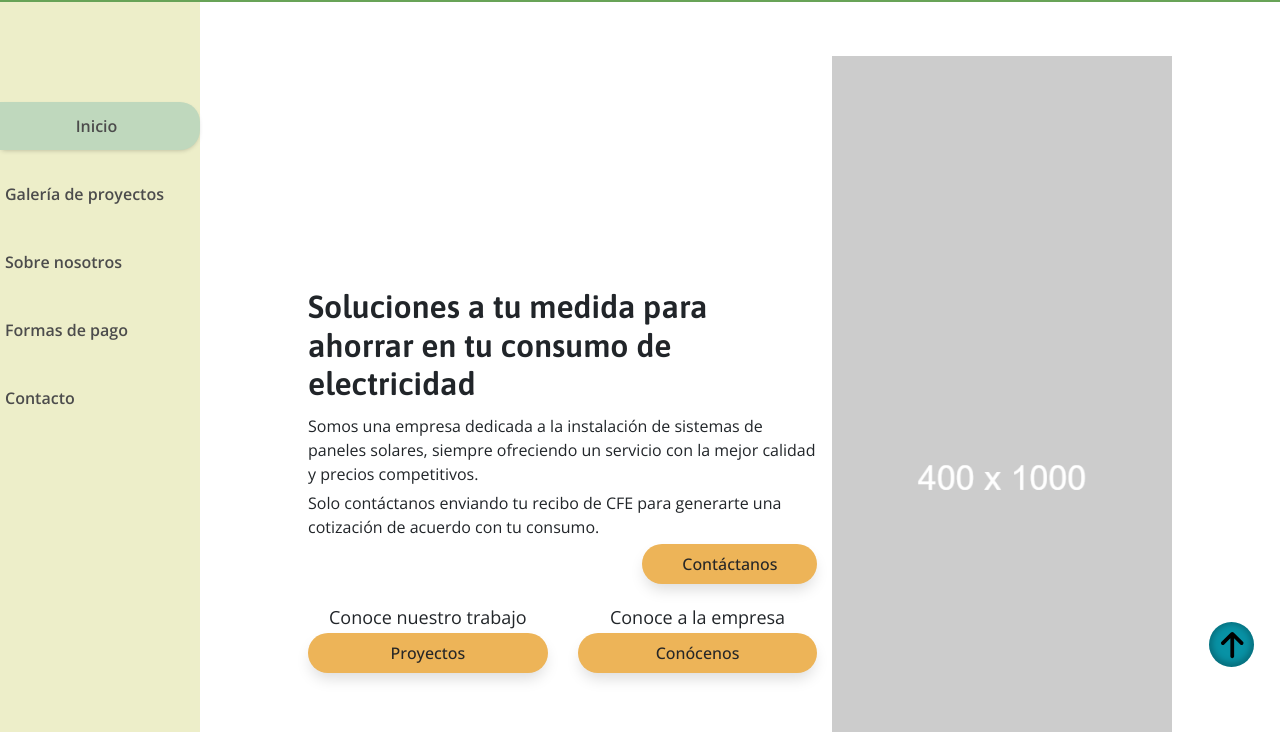
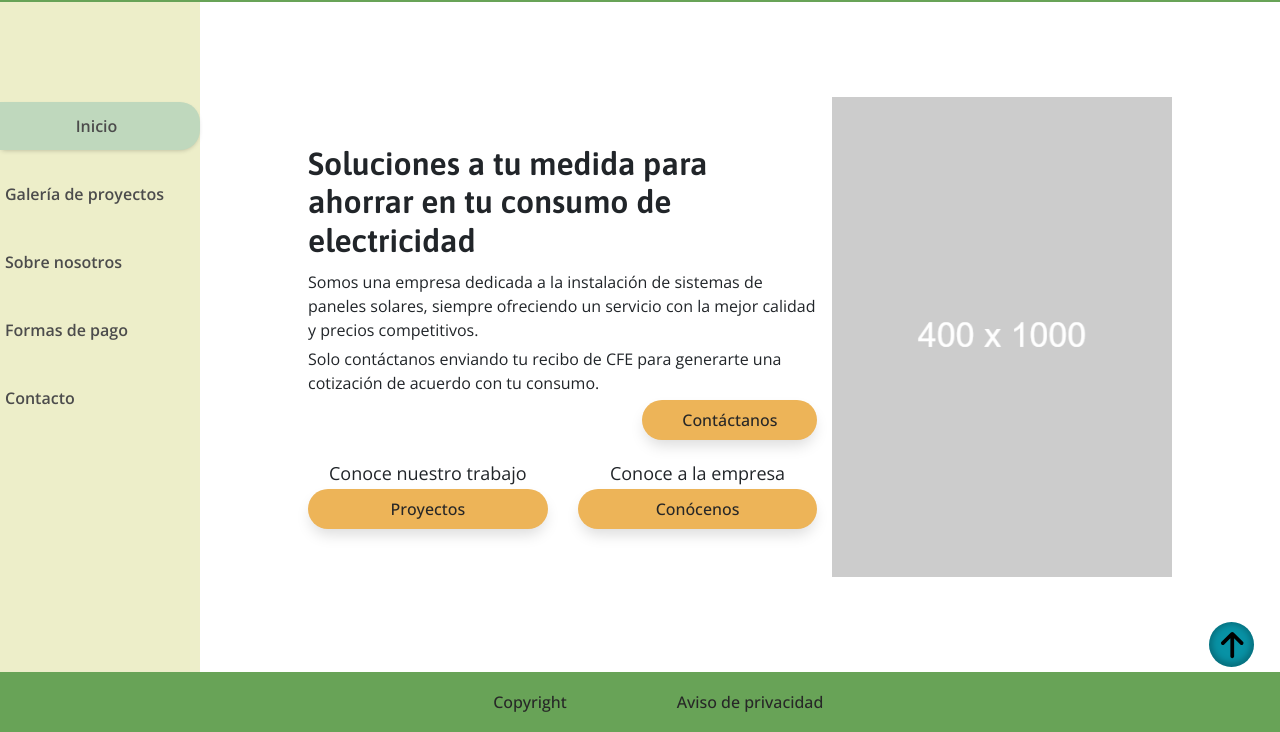
Before and after one commit to bolanos-nava/instalasol, a website: page index.html in a window 1280 px wide. Shown: the part 68-800 px from the top of the page. Drawn offline with nearby package versions, Linux system fonts and the light colour scheme.

Commit message:
Correction to homepage image

```diff
--- a/src/css/styles.css
+++ b/src/css/styles.css
@@ -486,7 +486,7 @@ textarea.form-control {
 }
 .main-home__side-img {
   width: 100%;
-  height: 100%;
+  max-height: 60vh;
   object-fit: cover;
 }
 .main-home__link-label {
```
